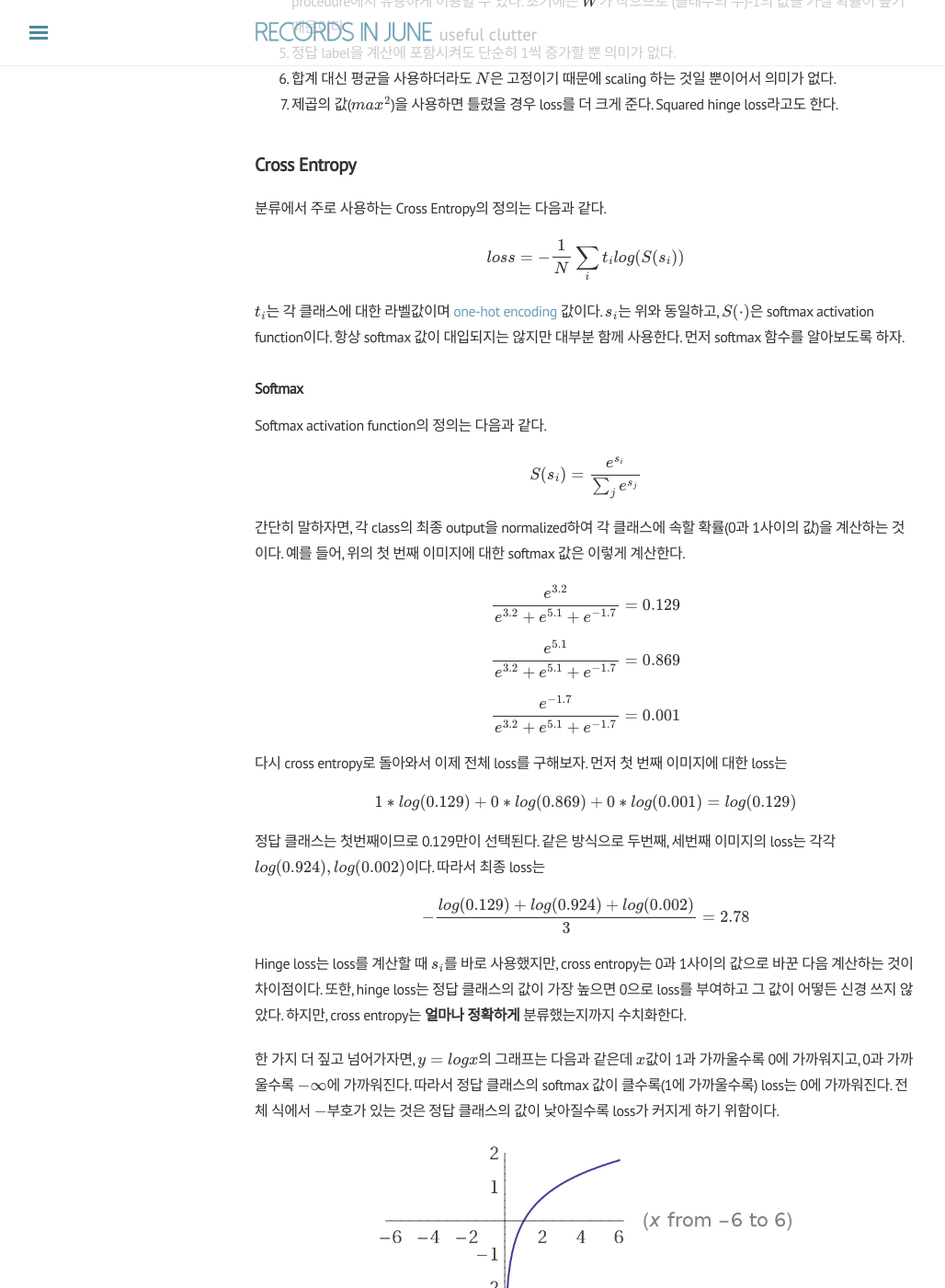
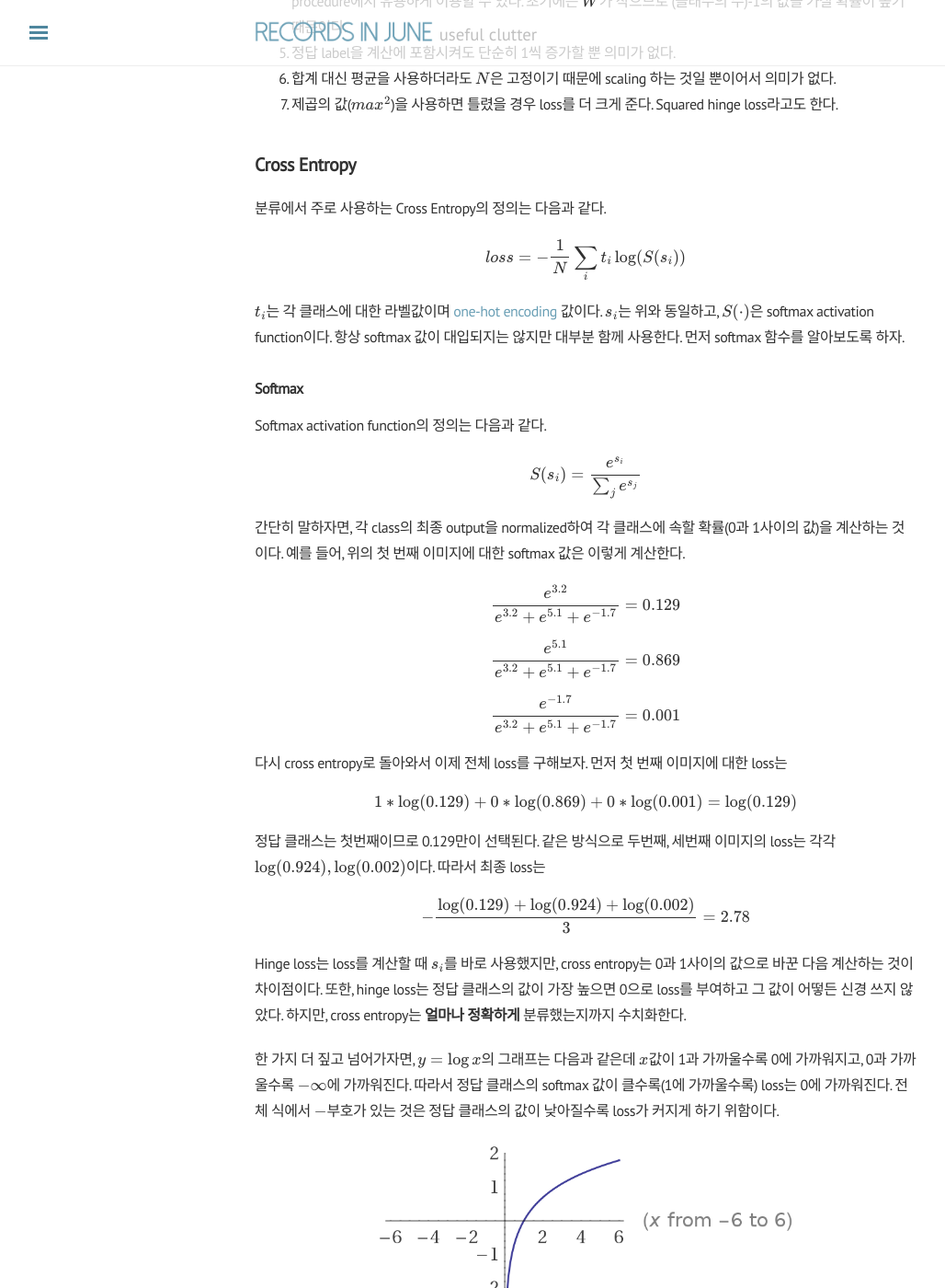
Before and after one commit to j0shuajun/j0shuajun.github.io, a Jekyll site: the page built from _posts/2020-01-25-cs231n-3rd.md, in a window 1280 px wide and 1400 px high, scrolled down 2353 px. Shown: the whole window at 92% size, without its empty margins (3-1031 px from the left). Built offline with Jekyll 4.4.1, drawn with Linux system fonts in a browser that asks for light colours; nearby versions of some CDN libraries; formulas are drawn with MathJax 3; comment, search, counter and statistics services are not loaded.

Commit message:
post and revision

```diff
--- a/_posts/2020-01-25-cs231n-3rd.md
+++ b/_posts/2020-01-25-cs231n-3rd.md
@@ -59,7 +59,7 @@ CIFAR-10 training data의 일부인데, 10개의 클래스는 너무 많으니 3
 
 분류에서 주로 사용하는 Cross Entropy의 정의는 다음과 같다.
 
-$$loss = -\frac{1}{N} \sum_i t_i log(S(s_i)) $$
+$$loss = -\frac{1}{N} \sum_i t_i \log(S(s_i)) $$
 
 $t_i$는 각 클래스에 대한 라벨값이며 [one-hot encoding](https://wikidocs.net/22647) 값이다.   $s_i$는 위와 동일하고, $S(\cdot)$은 softmax activation function이다. 항상 softmax 값이 대입되지는 않지만 대부분 함께 사용한다. 먼저 softmax 함수를 알아보도록 하자.
 
@@ -80,15 +80,15 @@ $$\frac{e^{-1.7}}{e^{3.2}+e^{5.1}+e^{-1.7}}=0.001 $$
 
 다시 cross entropy로 돌아와서 이제 전체 loss를 구해보자. 먼저 첫 번째 이미지에 대한 loss는
 
-$$ 1*log(0.129) + 0*log(0.869) + 0*log(0.001) = log(0.129)$$
+$$ 1*\log(0.129) + 0*\log(0.869) + 0*\log(0.001) = \log(0.129)$$
 
-정답 클래스는 첫번째이므로 0.129만이 선택된다. 같은 방식으로 두번째, 세번째 이미지의 loss는 각각 $log(0.924), log(0.002)$이다. 따라서 최종 loss는
+정답 클래스는 첫번째이므로 0.129만이 선택된다. 같은 방식으로 두번째, 세번째 이미지의 loss는 각각 $\log(0.924), \log(0.002)$이다. 따라서 최종 loss는
 
-$$-\frac{log(0.129)+log(0.924)+log(0.002)}{3}=2.78$$
+$$-\frac{\log(0.129)+\log(0.924)+\log(0.002)}{3}=2.78$$
 
 Hinge loss는 loss를 계산할 때 $s_i$를 바로 사용했지만, cross entropy는 0과 1사이의 값으로 바꾼 다음 계산하는 것이 차이점이다. 또한, hinge loss는 정답 클래스의 값이 가장 높으면 0으로 loss를 부여하고 그 값이 어떻든 신경 쓰지 않았다. 하지만, cross entropy는 **얼마나 정확하게** 분류했는지까지 수치화한다.
 
-한 가지 더 짚고 넘어가자면, $y=logx$의 그래프는 다음과 같은데 $x$값이 1과 가까울수록 0에 가까워지고, 0과 가까울수록 $-\infty$에 가까워진다. 따라서 정답 클래스의 softmax 값이 클수록(1에 가까울수록) loss는 0에 가까워진다. 전체 식에서 $-$부호가 있는 것은 정답 클래스의 값이 낮아질수록 loss가 커지게 하기 위함이다.
+한 가지 더 짚고 넘어가자면, $y=\log{x}$의 그래프는 다음과 같은데 $x$값이 1과 가까울수록 0에 가까워지고, 0과 가까울수록 $-\infty$에 가까워진다. 따라서 정답 클래스의 softmax 값이 클수록(1에 가까울수록) loss는 0에 가까워진다. 전체 식에서 $-$부호가 있는 것은 정답 클래스의 값이 낮아질수록 loss가 커지게 하기 위함이다.
 
 <p align="center">
   <img width="450" src="/public/img/logx.png">
```
